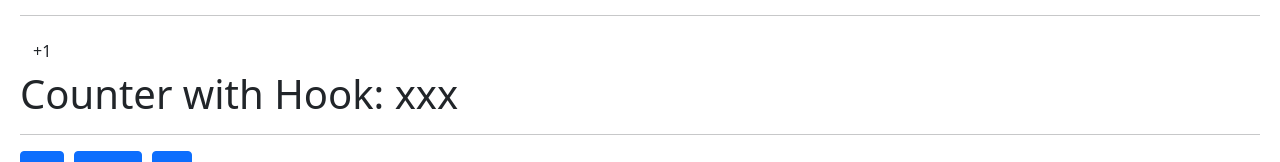
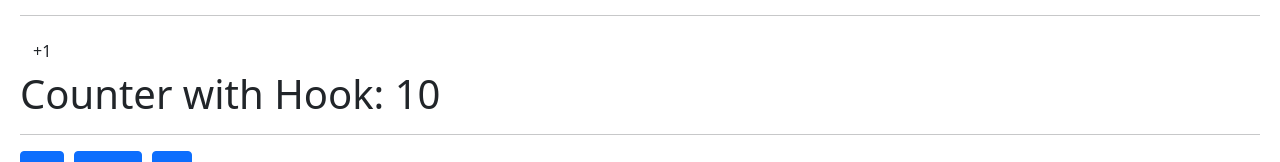
Before and after one commit to lauraportillo/hook-app, a React (Create React App) app: page / in a window 1280 px wide. Shown: the part 237-399 px from the top of the page. Built offline with nearby package versions, Linux system fonts and the light colour scheme; the HTML template or start-up script is replaced by a standard one.

Commit message:
add working useCounter hook

```diff
--- a/src/01-useState/CounterApp.js
+++ b/src/01-useState/CounterApp.js
@@ -10,11 +10,6 @@
         counter3: 30,
     });
     const { counter1, counter2, counter3 } = state;
-
-    console.log(counter1);
-    console.log(counter2);
-    console.log(counter3);
-
 
     return (
         <>
--- a/src/01-useState/CounterCustomHook.js
+++ /dev/null
@@ -1,18 +0,0 @@
-
-
-const CounterCustomHook = () => {
-    return (
-        <>
-
-            <h1>Counter with Hook: xxx</h1>
-            <hr />
-            <button className='btn btn-primary'>+1</button>
-            <button className='btn btn-primary'>Reset</button>
-            <button className='btn btn-primary'>-1</button>
-
-
-        </>
-    )
-}
-
-export default CounterCustomHook
--- /dev/null
+++ b/src/01-useState/CounterWithCustomHook.js
@@ -0,0 +1,22 @@
+import { useCounter } from "../hooks/useCounter";
+
+
+const CounterWithCustomHook = () => {
+
+    const { counter, increment, decrement, reset } = useCounter();
+
+    return (
+        <>
+
+            <h1>Counter with Hook: {counter} </h1>
+            <hr />
+            <button className='btn btn-primary' onClick={increment}>+1</button>
+            <button className='btn btn-primary' onClick={reset}>Reset</button>
+            <button className='btn btn-primary' onClick={decrement}>-1</button>
+
+
+        </>
+    )
+}
+
+export default CounterWithCustomHook;
--- a/src/App.js
+++ b/src/App.js
@@ -2,7 +2,7 @@
 import React from 'react';
 //Components
 import CounterApp from './01-useState/CounterApp';
-import CounterCustomHook from './01-useState/CounterCustomHook';
+import CounterWithCustomHook from './01-useState/CounterWithCustomHook';
 //Style
 import './stylesheets/App.css';
 
@@ -11,7 +11,7 @@
     <>
       <h1>HooksApp</h1>
       <CounterApp />
-      <CounterCustomHook />
+      <CounterWithCustomHook />
     </>
 
   )
--- /dev/null
+++ b/src/hooks/useCounter.js
@@ -0,0 +1,27 @@
+import { useState } from "react"
+
+
+export const useCounter = (initialValue = 10) => {
+
+    const [counter, setCounter] = useState(initialValue)
+
+    const increment = () => {
+        setCounter(counter + 1)
+    }
+
+    const decrement = () => {
+        setCounter(counter - 1)
+    }
+
+    const reset = () => {
+        setCounter(initialValue)
+    }
+
+    return {
+        counter,
+        increment,
+        decrement,
+        reset
+    }
+
+}
```
